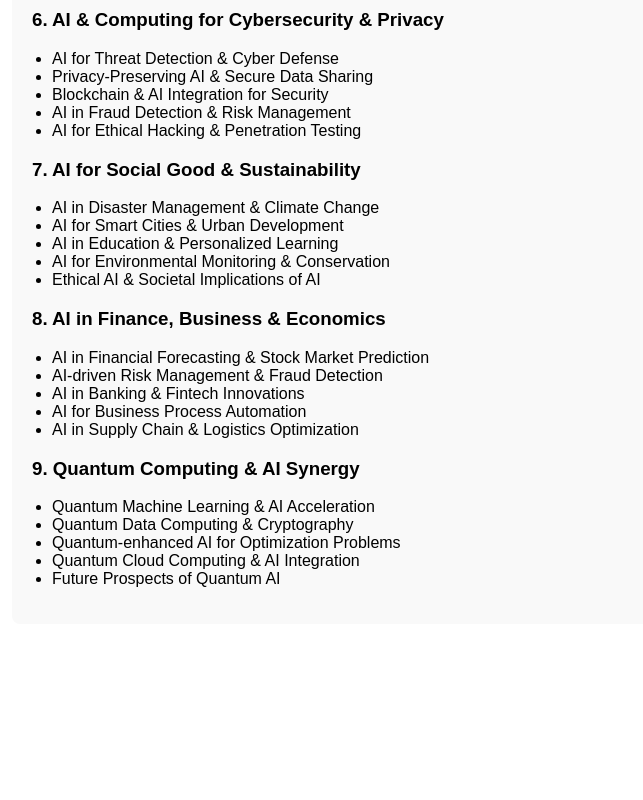
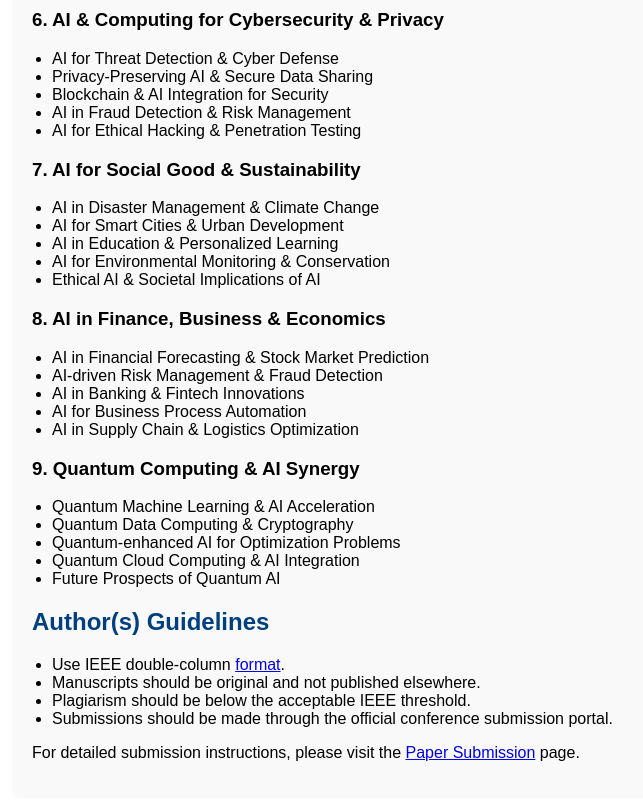
Before and after one commit to veningstonk/FAIDcom2026, a plain HTML site: page cfp.html in a window 1280 px wide. Shown: the part 1387-2187 px from the top of the page, without its empty margins (28-671 px from the left). Before the commit the page ends 2061 px from the top, so only its background shows below. Drawn offline with Linux system fonts and the light colour scheme.

Commit message:
Update cfp.html

```diff
--- a/cfp.html
+++ b/cfp.html
@@ -151,6 +151,15 @@
                 <li>Quantum Cloud Computing & AI Integration</li>
                 <li>Future Prospects of Quantum AI</li>
             </ul>
+
+            <h2>Author(s) Guidelines</h2>
+            <ul>
+                <li>Use IEEE double-column <a href=https://www.ieee.org/conferences/publishing/templates.html>format</a>.</li>
+                <li>Manuscripts should be original and not published elsewhere.</li>
+                <li>Plagiarism should be below the acceptable IEEE threshold.</li>
+                <li>Submissions should be made through the official conference submission portal.</li>
+            </ul>
+            <p>For detailed submission instructions, please visit the <a href="submission.html">Paper Submission</a> page.</p>
         </div>
     </div>
 </body>
```
